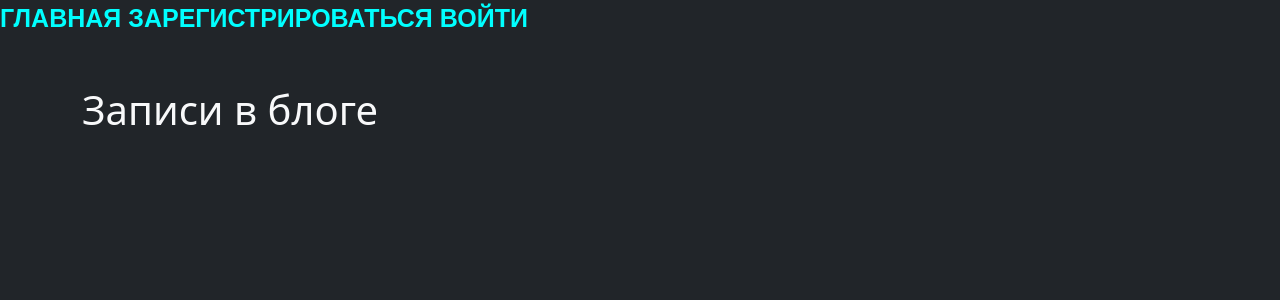
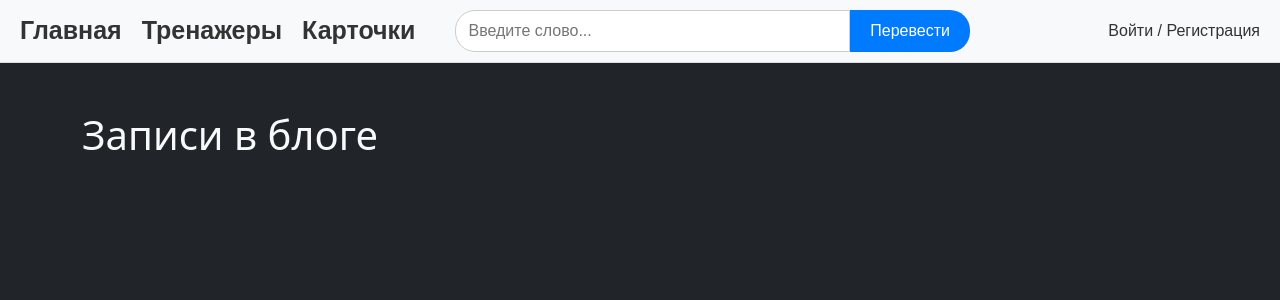
Before and after one commit to mizeww/KomiHub, a Flask app: page / in a window 1280 px wide. Shown: the top 300 px of the page. Run offline with Flask 3, Linux system fonts and the light colour scheme.

Commit message:
cards generator

```diff
--- a/forms/translate_form.py
+++ b/forms/translate_form.py
@@ -1,7 +1,8 @@
 from flask_wtf import FlaskForm
-from wtforms import PasswordField, StringField, TextAreaField, SubmitField, EmailField, BooleanField
+from wtforms import StringField, SubmitField
 from wtforms.validators import DataRequired
 
-class LoginForm(FlaskForm):
-    text = TextAreaField('Введите текст')
-    submit = SubmitField('Отправить')
+class TranslateForm(FlaskForm):
+    # Поле для ввода слова
+    word = StringField('Слово', validators=[DataRequired()], render_kw={"placeholder": "Введите слово..."})
+    submit = SubmitField('Перевести')
--- a/main.py
+++ b/main.py
@@ -1,7 +1,10 @@
 from flask import Flask, url_for, render_template, redirect, request, make_response, session
+
 from data import db_session
 from data.users import User
 from data.words import Word
+
+from forms.translate_form import TranslateForm
 from forms.register_form import RegisterForm
 import datetime
 from flask_login import LoginManager, login_user, login_required, logout_user
@@ -15,13 +18,15 @@ app.config["SECRET_KEY"] = '6752691488291642133722832211molodoyadept6666767'
 login_manager = LoginManager()
 login_manager.init_app(app)
 
+
 @login_manager.user_loader
 def load_user(user_id):
     db_sess = db_session.create_session()
-    return db_sess.get(User,user_id)
+    return db_sess.get(User, user_id)
+
 
 @app.route('/register', methods=['GET', 'POST'])
-def reqister():
+def register():
     form = RegisterForm()
     if form.validate_on_submit():
         if form.password.data != form.password_again.data:
@@ -41,7 +46,11 @@ def reqister():
         db_sess.add(user)
         db_sess.commit()
         return redirect('/')
-    return render_template('register.html', title='Регистрация', form=form)
+    return render_template('register.html',
+                           title='Регистрация',
+                           form=form,
+                           TranslateForm=TranslateForm())
+
 
 @app.route("/cookie_test")
 def cookie_test():
@@ -58,12 +67,14 @@ def cookie_test():
                        max_age=60 * 60 * 24 * 365 * 2)
     return res
 
+
 @app.route("/session_test")
 def session_test():
     visits_count = session.get('visits_count', 0)
     session['visits_count'] = visits_count + 1
     return make_response(
         f"Вы пришли на эту страницу {visits_count + 1} раз")
+
 
 @app.route('/login', methods=['GET', 'POST'])
 def login():
@@ -76,20 +87,21 @@ def login():
             return redirect("/")
         return render_template('login.html',
                                message="Неправильный логин или пароль",
-                               form=form)
-    return render_template('login.html', title='Авторизация', form=form)
+                               form=form, TranslateForm=TranslateForm())
+    return render_template('login.html', title='Авторизация', form=form, TranslateForm=TranslateForm())
+
 
 @app.route("/")
 def index():
     db_sess = db_session.create_session()
-    return render_template("index.html")
+    return render_template("index.html", TranslateForm=TranslateForm())
 
 
 @app.route("/user")
 def user():
     # db_sess = db_session.create_session()
     # news = db_sess.query(News).filter(News.is_private != True)
-    return render_template("user.html")
+    return render_template("user.html", TranslateForm=TranslateForm())
 
 
 @app.route('/logout', methods=['GET', 'POST'])
@@ -97,6 +109,7 @@ def user():
 def logout():
     logout_user()
     return redirect("/")
+
 
 @app.route('/translate')
 def translate():
--- a/static/css/style.css
+++ b/static/css/style.css
@@ -1,18 +1,123 @@
-nav {
+.main-header {
+    display: flex;
+    align-items: center;
+    justify-content: space-between;
+    padding: 10px 20px;
+    background-color: #f8f9fa; /* Светлый фон шапки */
+    border-bottom: 1px solid #ddd;
+    font-family: sans-serif;
+}
+
+/* Навигация */
+.nav-links {
+    display: flex;
+    gap: 20px;
+    flex-shrink: 0;
     font-family: 'Arial', sans-serif;
     font-size: 25px;
     font-weight: bold;
 }
 
-/* Стили именно для ссылок внутри nav */
-nav a {
+.nav-links a {
     text-decoration: none;
-    color: #00FFFF; /* Лучше задать конкретный цвет, чтобы не зависеть от родителя */
-    transition: 0.3s; /* Добавит плавности при наведении */
+    color: #333;
+    transition: color 0.2s;
 }
 
-/* Эффект при наведении на ссылку */
-nav a:hover {
-    text-decoration: underline;
-    color: #ff4500;
+.nav-links a:hover {
+    color: #007bff;
 }
+
+/* Форма поиска */
+.search-container {
+    flex-grow: 1;
+    display: flex;
+    justify-content: center;
+    margin: 0 40px;
+}
+
+.search-input {
+    width: 100%;
+    max-width: 400px;
+    padding: 8px 12px;
+    border: 1px solid #ccc;
+    border-radius: 20px 0 0 20px;
+    outline: none;
+}
+
+.search-button {
+    padding: 8px 20px;
+    background-color: #007bff;
+    color: white;
+    border: none;
+    border-radius: 0 20px 20px 0;
+    cursor: pointer;
+    transition: background-color 0.2s;
+}
+
+.search-button:hover {
+    background-color: #0056b3;
+}
+
+/* Правый блок (Вход/Профиль) */
+.auth-block {
+    flex-shrink: 0;
+    width: 250px;      /* Фиксированная ширина */
+    text-align: right; /* Текст прижат вправо */
+}
+
+.auth-block a {
+    text-decoration: none;
+    color: #333;
+    font-weight: 500;
+    transition: opacity 0.2s;
+}
+
+.auth-block a:hover {
+    opacity: 0.7;
+}
+
+/* Адаптация для мобильных устройств (экраны меньше 768px) */
+@media (max-width: 768px) {
+    .main-header {
+        flex-direction: column; /* Элементы встают друг под другом */
+        gap: 15px;
+        padding: 15px;
+        text-align: center;
+    }
+
+    .nav-links {
+        justify-content: center;
+        order: 2; /* Опускаем навигацию чуть ниже поиска или поднимаем */
+    }
+
+    .search-container {
+        width: 100%;
+        margin: 0; /* Убираем боковые отступы */
+        order: 1;
+    }
+
+    .search-input {
+        max-width: none; /* Инпут занимает всю ширину */
+    }
+
+    .auth-block {
+        width: 100%; /* Отменяем фиксированные 250px */
+        text-align: center; /* Центрируем текст вместо прижатия вправо */
+        order: 3;
+        padding-top: 5px;
+        border-top: 1px solid #eee; /* Визуальное разделение */
+    }
+}
+
+/* Совсем маленькие экраны (телефоны в портретном режиме) */
+@media (max-width: 480px) {
+    .nav-links {
+        gap: 10px;
+        font-size: 14px;
+    }
+
+    .search-button {
+        padding: 8px 12px; /* Уменьшаем кнопку, чтобы влезло */
+    }
+}
--- a/templates/base.html
+++ b/templates/base.html
@@ -8,19 +8,48 @@
     <title>{{ title }}</title>
 </head>
 <body class="bg-dark text-light">
-  <nav>
-    {% if current_user.is_authenticated %}
-      <a href="/user">{{ current_user.name }}</a>
-        <a href="/logout">ВЫЙТИ</a>
-    <a href="/">ГЛАВНАЯ</a>
-    {% else %}
-    <p>
-        <a href="/">ГЛАВНАЯ</a>
-        <a href="/register">ЗАРЕГИСТРИРОВАТЬСЯ</a>
-        <a href="/login">ВОЙТИ</a>
-    </p>
-    {% endif %}
-  </nav>
+  <header class="main-header">
+    <nav class="nav-links">
+        <a href="/">Главная</a>
+        <a href="/trainers">Тренажеры</a>
+        <a href="/cards">Карточки</a>
+    </nav>
+
+    <form id="translateForm" class="search-container">
+        {{ TranslateForm.hidden_tag() }}
+        {{ TranslateForm.word(id="wordInput", class="search-input") }}
+        {{ TranslateForm.submit(class="search-button") }}
+    </form>
+
+    <div class="auth-block">
+        {% if current_user.is_authenticated %}
+            {% if request.endpoint == 'user' %}
+                <a href="/logout">Выйти</a>
+            {% else %}
+                <a href="/user">{{ current_user.name }}</a>
+            {% endif %}
+        {% else %}
+            {% if request.endpoint == 'login' %}
+                <a href="/register">Регистрация</a>
+            {% elif request.endpoint == 'register' %}
+                <a href="/login">Войти</a>
+            {% else %}
+                <a href="/login">Войти / Регистрация</a>
+            {% endif %}
+        {% endif %}
+    </div>
+  </header>
+
+  <script>
+    document.getElementById('translateForm').addEventListener('submit', function(e) {
+        e.preventDefault();
+        const word = document.getElementById('wordInput').value.trim();
+        if (word) {
+            // Формируем чистый URL: /translate/apple
+            window.location.href = '/translate/' + encodeURIComponent(word);
+        }
+    });
+  </script>
 
     <div class="container mt-5">
             {% block content %}
```
Also changed, not shown: db/blogs.db.
